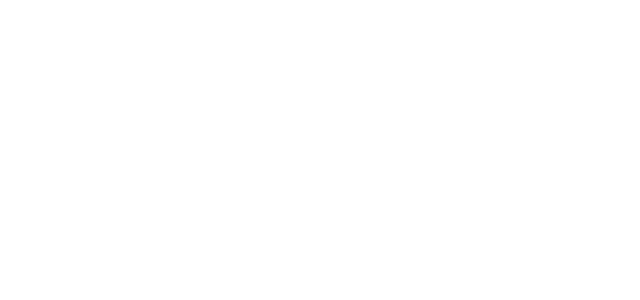
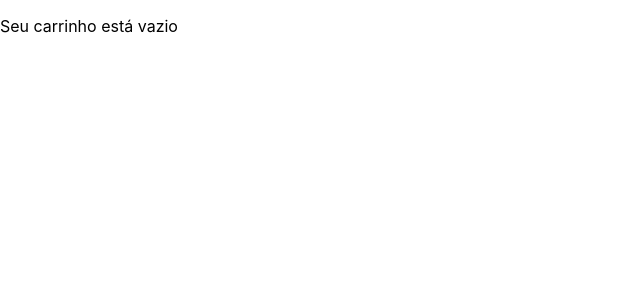
Before and after one commit to ninapalmadev/frontend-online-store, a React (Create React App) app: page /cart in a window 1280 px wide. Shown: the top 300 px of the page, without its empty margins (0-640 px from the left). Built offline with nearby package versions, Linux system fonts and the light colour scheme.

Commit message:
[Feat]: Requirement 03

```diff
--- a/src/App.js
+++ b/src/App.js
@@ -1,12 +1,14 @@
 import React from 'react';
 import { Switch, Route } from 'react-router-dom/cjs/react-router-dom.min';
 import Home from './components/Home';
+import Cart from './components/Cart';
 import './App.css';
 
 function App() {
   return (
     <Switch>
       <Route exact path="/" component={ Home } />
+      <Route exact path="/cart" render={ (props) => <Cart { ...props } /> } />
     </Switch>
   );
 }
--- /dev/null
+++ b/src/components/Cart.jsx
@@ -0,0 +1,23 @@
+import React, { Component } from 'react';
+
+class Cart extends Component {
+  state = {
+    cart: []
+  };
+
+  render () {
+    const { cart } = this.state;
+
+    return (
+      (cart.length === 0)
+      && (
+        <p
+          data-testid="shopping-cart-empty-message"
+        >
+          Seu carrinho está vazio
+        </p>)
+    );
+  }
+}
+
+export default Cart;
--- a/src/components/Home.jsx
+++ b/src/components/Home.jsx
@@ -1,4 +1,5 @@
 import React from 'react';
+import propTypes from 'prop-types';
 
 class Home extends React.Component {
   state = {
@@ -11,6 +12,12 @@ class Home extends React.Component {
     this.setState({
       [name]: value,
     });
+  };
+
+  onCartButtonClick = () => {
+    const { history } = this.props;
+
+    history.push('/cart');
   };
 
   render() {
@@ -26,6 +33,13 @@ class Home extends React.Component {
               onChange={ this.handleSearch }
             />
           </label>
+
+          <button
+            data-testid="shopping-cart-button"
+            onClick={ this.onCartButtonClick }
+          >
+            Carrinho
+          </button>
         </div>
         {
           list.length === 0
@@ -38,4 +52,11 @@ class Home extends React.Component {
     );
   }
 }
+
+Home.propTypes = {
+  history: propTypes.shape({
+    push: propTypes.func.isRequired,
+  }).isRequired,
+};
+
 export default Home;
```
